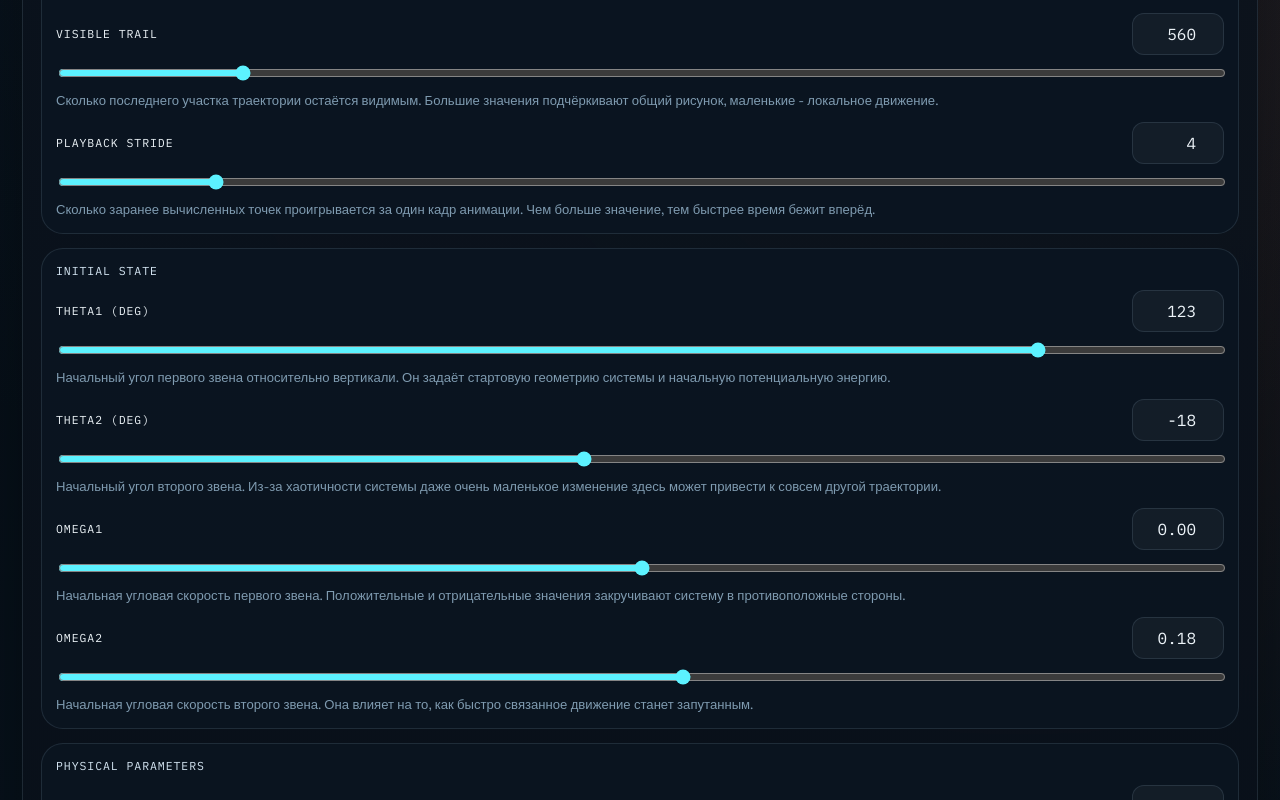
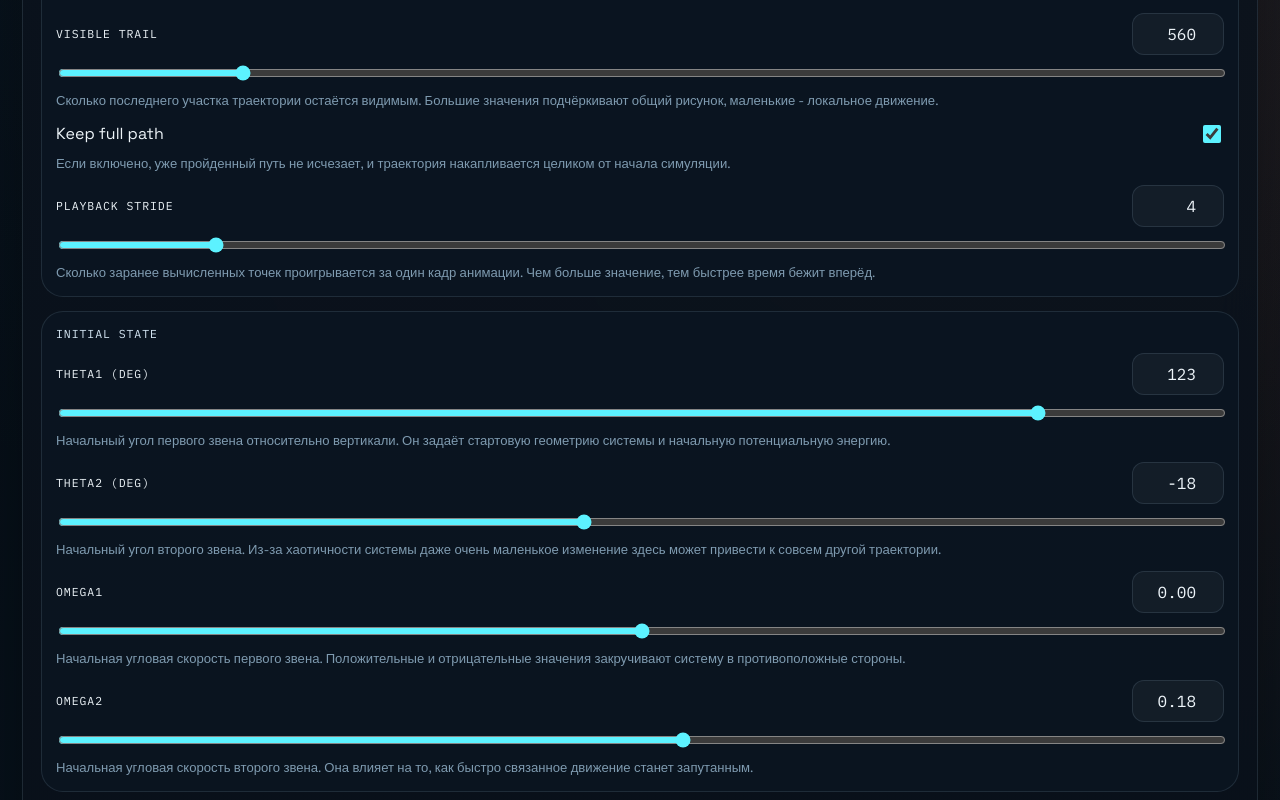
Before and after one commit to AnnaHrunova/chaos-painter, a React (Vite) app: page / in a window 1280 px wide. Shown: the part 1020-1820 px from the top of the page. Built offline with nearby package versions, Linux system fonts and the light colour scheme.

Commit message:
Add more integrators and full-path rendering

```diff
--- a/src/app/model.ts
+++ b/src/app/model.ts
@@ -20,6 +20,7 @@ export interface StudioSettings {
   dt: number;
   steps: number;
   trailWindow: number;
+  keepFullPath: boolean;
   playbackStride: number;
   theta1Deg: number;
   theta2Deg: number;
@@ -43,6 +44,7 @@ export const defaultSettings: StudioSettings = {
   dt: 0.01,
   steps: 3200,
   trailWindow: 560,
+  keepFullPath: true,
   playbackStride: 4,
   theta1Deg: 123,
   theta2Deg: -18,
--- a/src/components/ControlsPanel.tsx
+++ b/src/components/ControlsPanel.tsx
@@ -97,8 +97,8 @@ export function ControlsPanel({
           />
         ) : (
           <p className="field-note">
-            Comparison mode renders Euler, RK2, and RK4 side by side with the
-            same initial state.
+            Compare показывает Euler, Midpoint, Heun, RK3 и RK4 бок о бок на
+            одних и тех же начальных условиях.
           </p>
         )}
       </Section>
@@ -152,6 +152,12 @@ export function ControlsPanel({
           digits={0}
           description="Сколько последнего участка траектории остаётся видимым. Большие значения подчёркивают общий рисунок, маленькие - локальное движение."
           onChange={(value) => onChange({ trailWindow: Math.round(value) })}
+        />
+        <ToggleField
+          label="Keep full path"
+          checked={settings.keepFullPath}
+          description="Если включено, уже пройденный путь не исчезает, и траектория накапливается целиком от начала симуляции."
+          onChange={(checked) => onChange({ keepFullPath: checked })}
         />
         <RangeField
           label="Playback stride"
@@ -300,6 +306,11 @@ export function ControlsPanel({
       </Section>
 
       <Section title="Presets">
+        <p className="field-note">
+          Presets - это готовые наборы параметров для быстрого старта. Они могут
+          на секунду подвисать, потому что приложение заново просчитывает всю
+          траекторию, reference RK4, близкий seed и comparison-набор прямо в браузере.
+        </p>
         <div className="preset-grid">
           {presets.map((preset) => (
             <button
@@ -437,3 +448,29 @@ function Segmented({
     </div>
   );
 }
+
+function ToggleField({
+  label,
+  checked,
+  description,
+  onChange,
+}: {
+  label: string;
+  checked: boolean;
+  description?: string;
+  onChange: (checked: boolean) => void;
+}) {
+  return (
+    <label className="toggle-field">
+      <div className="toggle-head">
+        <span>{label}</span>
+        <input
+          checked={checked}
+          type="checkbox"
+          onChange={(event) => onChange(event.target.checked)}
+        />
+      </div>
+      {description ? <small className="field-description">{description}</small> : null}
+    </label>
+  );
+}
--- a/src/components/StudioViewport.tsx
+++ b/src/components/StudioViewport.tsx
@@ -44,6 +44,7 @@ export function StudioViewport({
         trajectory={trajectory}
         frameIndex={frameIndex}
         trailWindow={settings.trailWindow}
+        keepFullPath={settings.keepFullPath}
         lineWidth={settings.lineWidth}
         colorMode={settings.colorMode}
         visualMode={settings.visualMode}
--- a/src/components/TrajectoryCanvas2D.tsx
+++ b/src/components/TrajectoryCanvas2D.tsx
@@ -7,6 +7,7 @@ interface TrajectoryCanvas2DProps {
   trajectory: TrajectorySeries | null;
   frameIndex: number;
   trailWindow: number;
+  keepFullPath: boolean;
   lineWidth: number;
   colorMode: ColorMode;
   visualMode: VisualMode;
@@ -21,6 +22,7 @@ export function TrajectoryCanvas2D({
   trajectory,
   frameIndex,
   trailWindow,
+  keepFullPath,
   lineWidth,
   colorMode,
   visualMode,
@@ -42,6 +44,7 @@ export function TrajectoryCanvas2D({
       trajectory,
       frameIndex,
       trailWindow,
+      keepFullPath,
       lineWidth,
       colorMode,
       visualMode,
@@ -55,6 +58,7 @@ export function TrajectoryCanvas2D({
     trajectory,
     frameIndex,
     trailWindow,
+    keepFullPath,
     lineWidth,
     colorMode,
     visualMode,
--- /dev/null
+++ b/src/integrators/heun.ts
@@ -0,0 +1,24 @@
+import { derivatives } from '../physics/pendulum';
+import { addScaledState } from '../physics/stateMath';
+import type { IntegratorDefinition } from './types';
+
+export const heunIntegrator: IntegratorDefinition = {
+  id: 'heun',
+  label: 'Heun / Improved Euler',
+  shortLabel: 'Heun',
+  order: 2,
+  description:
+    'Second-order predictor-corrector. Usually less sloppy than plain Euler, while still staying easy to reason about.',
+  step: (state, params, dt) => {
+    const k1 = derivatives(state, params);
+    const predictor = addScaledState(state, k1, dt);
+    const k2 = derivatives(predictor, params);
+
+    return {
+      theta1: state.theta1 + ((k1.theta1 + k2.theta1) * dt) / 2,
+      omega1: state.omega1 + ((k1.omega1 + k2.omega1) * dt) / 2,
+      theta2: state.theta2 + ((k1.theta2 + k2.theta2) * dt) / 2,
+      omega2: state.omega2 + ((k1.omega2 + k2.omega2) * dt) / 2,
+    };
+  },
+};
--- a/src/integrators/index.ts
+++ b/src/integrators/index.ts
@@ -1,17 +1,23 @@
 import { eulerIntegrator } from './euler';
+import { heunIntegrator } from './heun';
 import { midpointIntegrator } from './midpoint';
+import { rk3Integrator } from './rk3';
 import { rk4Integrator } from './rk4';
 import type { IntegrationMethodId, IntegratorDefinition } from './types';
 
 export const integrators: IntegratorDefinition[] = [
   eulerIntegrator,
   midpointIntegrator,
+  heunIntegrator,
+  rk3Integrator,
   rk4Integrator,
 ];
 
 export const comparisonMethodIds: IntegrationMethodId[] = [
   'euler',
   'midpoint',
+  'heun',
+  'rk3',
   'rk4',
 ];
 
--- /dev/null
+++ b/src/integrators/rk3.ts
@@ -0,0 +1,38 @@
+import { derivatives } from '../physics/pendulum';
+import { addScaledState } from '../physics/stateMath';
+import type { IntegratorDefinition } from './types';
+
+export const rk3Integrator: IntegratorDefinition = {
+  id: 'rk3',
+  label: 'RK3',
+  shortLabel: 'RK3',
+  order: 3,
+  description:
+    'A third-order Runge-Kutta method that often lands in a useful middle ground between RK2 and RK4.',
+  step: (state, params, dt) => {
+    const k1 = derivatives(state, params);
+    const k2 = derivatives(addScaledState(state, k1, dt * 0.5), params);
+    const provisional = {
+      theta1: state.theta1 - dt * k1.theta1 + 2 * dt * k2.theta1,
+      omega1: state.omega1 - dt * k1.omega1 + 2 * dt * k2.omega1,
+      theta2: state.theta2 - dt * k1.theta2 + 2 * dt * k2.theta2,
+      omega2: state.omega2 - dt * k1.omega2 + 2 * dt * k2.omega2,
+    };
+    const k3 = derivatives(provisional, params);
+
+    return {
+      theta1:
+        state.theta1 +
+        (dt * (k1.theta1 + 4 * k2.theta1 + k3.theta1)) / 6,
+      omega1:
+        state.omega1 +
+        (dt * (k1.omega1 + 4 * k2.omega1 + k3.omega1)) / 6,
+      theta2:
+        state.theta2 +
+        (dt * (k1.theta2 + 4 * k2.theta2 + k3.theta2)) / 6,
+      omega2:
+        state.omega2 +
+        (dt * (k1.omega2 + 4 * k2.omega2 + k3.omega2)) / 6,
+    };
+  },
+};
--- a/src/render/canvas2d.ts
+++ b/src/render/canvas2d.ts
@@ -8,6 +8,7 @@ export interface DrawCanvasSceneOptions {
   trajectory: TrajectorySeries;
   frameIndex: number;
   trailWindow: number;
+  keepFullPath: boolean;
   lineWidth: number;
   colorMode: ColorMode;
   visualMode: VisualMode;
@@ -23,6 +24,7 @@ export function drawCanvasScene({
   trajectory,
   frameIndex,
   trailWindow,
+  keepFullPath,
   lineWidth,
   colorMode,
   visualMode,
@@ -51,7 +53,8 @@ export function drawCanvasScene({
   const samples = trajectory.samples;
   const lastIndex = clamp(frameIndex, 0, samples.length - 1);
   const artViewport = visualMode === 'chaosArt';
-  const visibleStart = artViewport ? 1 : Math.max(1, lastIndex - trailWindow + 1);
+  const visibleStart =
+    artViewport || keepFullPath ? 1 : Math.max(1, lastIndex - trailWindow + 1);
   const visibleSamples = samples.slice(visibleStart - 1, lastIndex + 1);
   const historySamples = samples.slice(0, lastIndex + 1);
   const extrema = computeTrajectoryExtrema(visibleSamples);
--- a/src/styles.css
+++ b/src/styles.css
@@ -264,7 +264,8 @@ button {
 }
 
 .select-field,
-.range-field {
+.range-field,
+.toggle-field {
   display: flex;
   flex-direction: column;
   gap: 8px;
@@ -289,6 +290,19 @@ button {
   justify-content: space-between;
   gap: 10px;
   align-items: center;
+}
+
+.toggle-head {
+  display: flex;
+  justify-content: space-between;
+  gap: 10px;
+  align-items: center;
+}
+
+.toggle-head input[type='checkbox'] {
+  width: 18px;
+  height: 18px;
+  accent-color: var(--accent);
 }
 
 .range-number {
@@ -352,7 +366,7 @@ input[type='range'] {
 
 .comparison-grid {
   display: grid;
-  grid-template-columns: repeat(3, minmax(0, 1fr));
+  grid-template-columns: repeat(auto-fit, minmax(280px, 1fr));
   gap: 14px;
 }
 
@@ -374,6 +388,14 @@ input[type='range'] {
   font-family: 'IBM Plex Mono', monospace;
   color: var(--muted);
   font-size: 0.78rem;
+}
+
+.comparison-description {
+  margin: 0;
+  padding: 0 14px 14px;
+  color: var(--muted);
+  line-height: 1.4;
+  font-size: 0.9rem;
 }
 
 .hero-stats {
```
Also changed, not shown: src/components/ComparisonView.tsx (+10 -3 lines), src/integrators/types.ts (+6 -1 lines).
